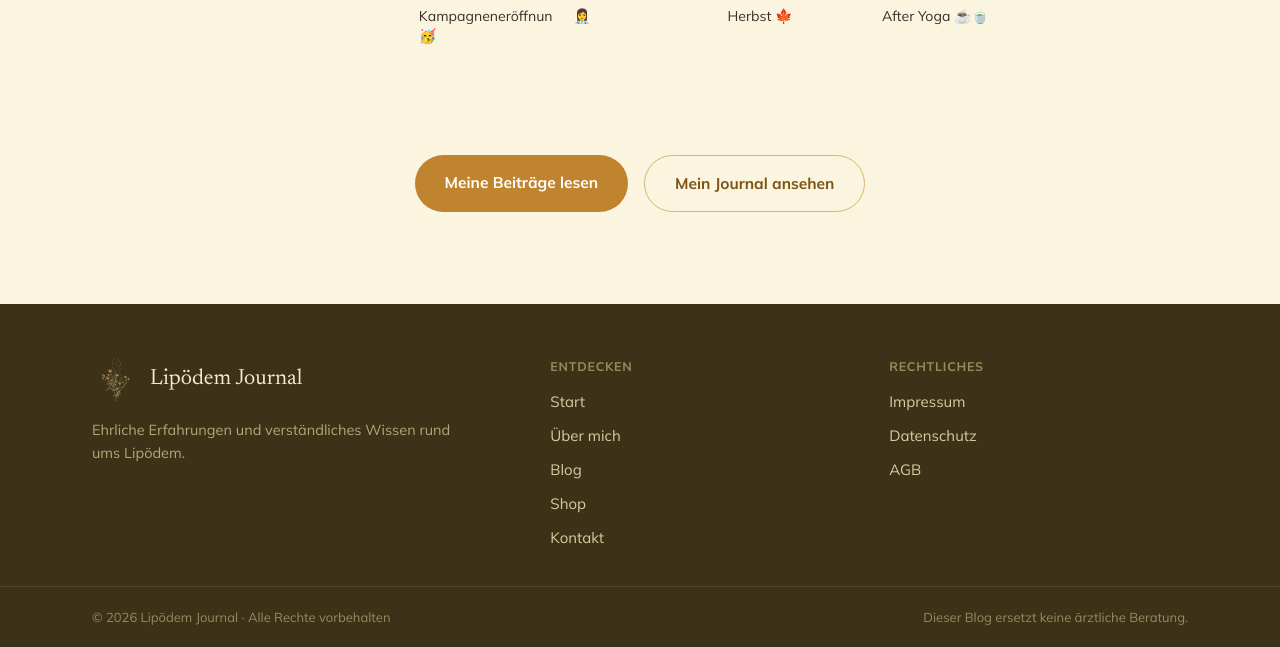
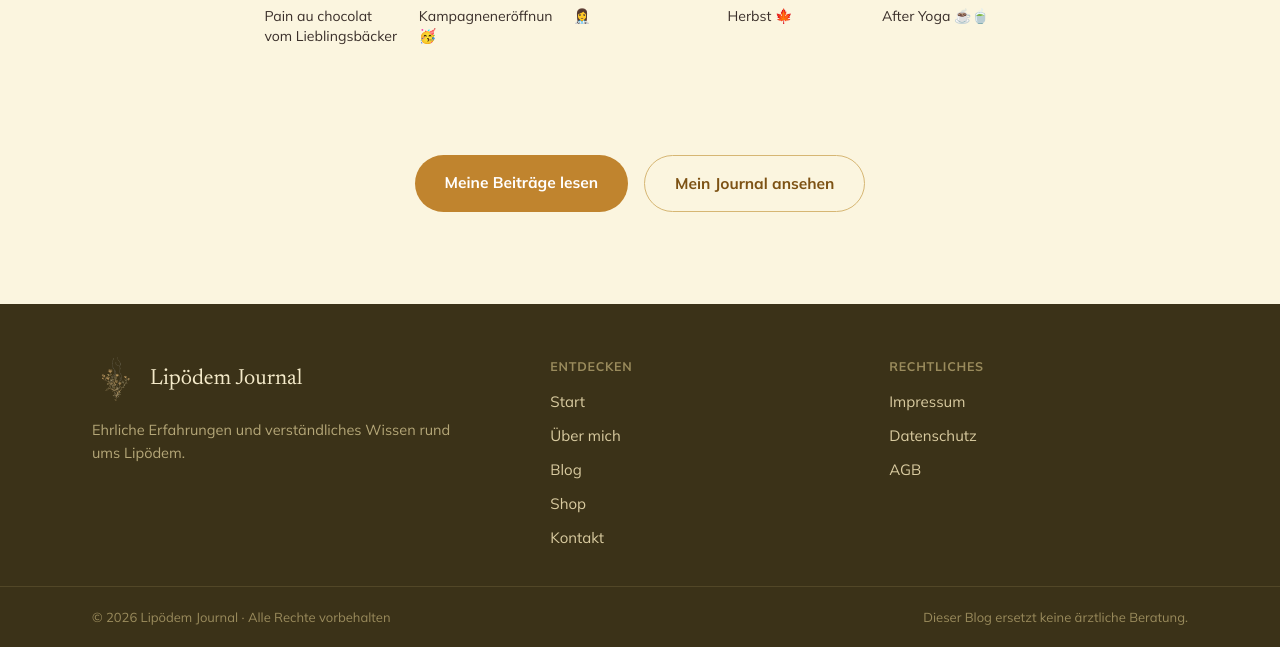
Before and after one commit to Johannaslipoedemjournal/Lip-demjournal-webseite, a Jekyll site: the page built from ueber-mich.html, in a window 1280 px wide and 900 px high, scrolled down 4306 px, cut to the strip 253-900 px from the top of the window. Built offline with Jekyll 4.4.1, drawn with Linux system fonts in a browser that asks for light colours.

Commit message:
Update alltag.yaml

```diff
--- a/_data/alltag.yaml
+++ b/_data/alltag.yaml
@@ -21,8 +21,8 @@
 # ─────────────────────────────────────────────────────────
 
 # Hier drunter deine Einträge (entferne das # am Zeilenanfang, um die Beispiele zu nutzen):
-- bild:
-  text: ""
+- bild: IMG_2570.jpeg
+  text: "Pain au chocolat vom Lieblingsbäcker"
 
 - bild: IMG_2492.jpeg
   text: "Kampagneneröffnung 🥳"
```
